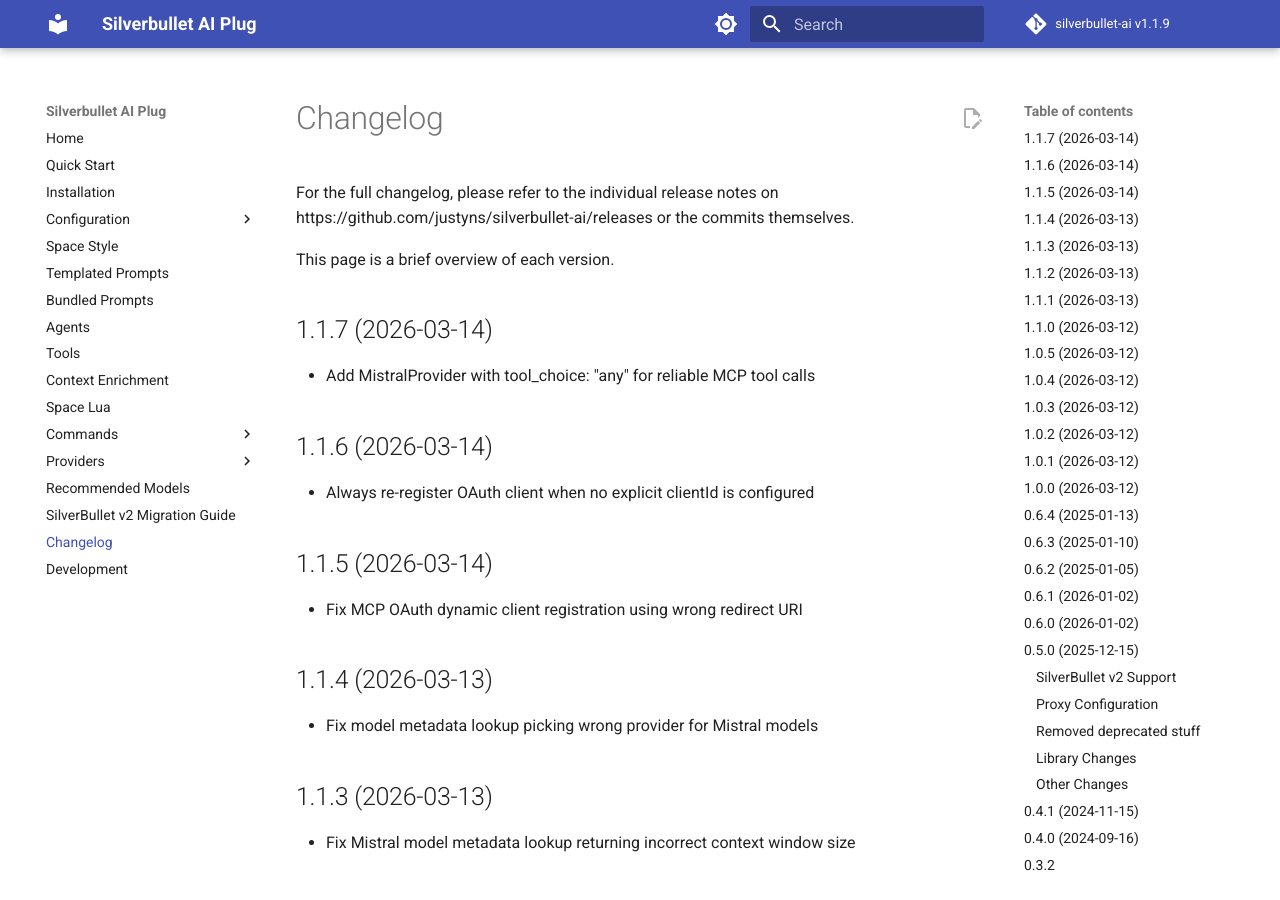
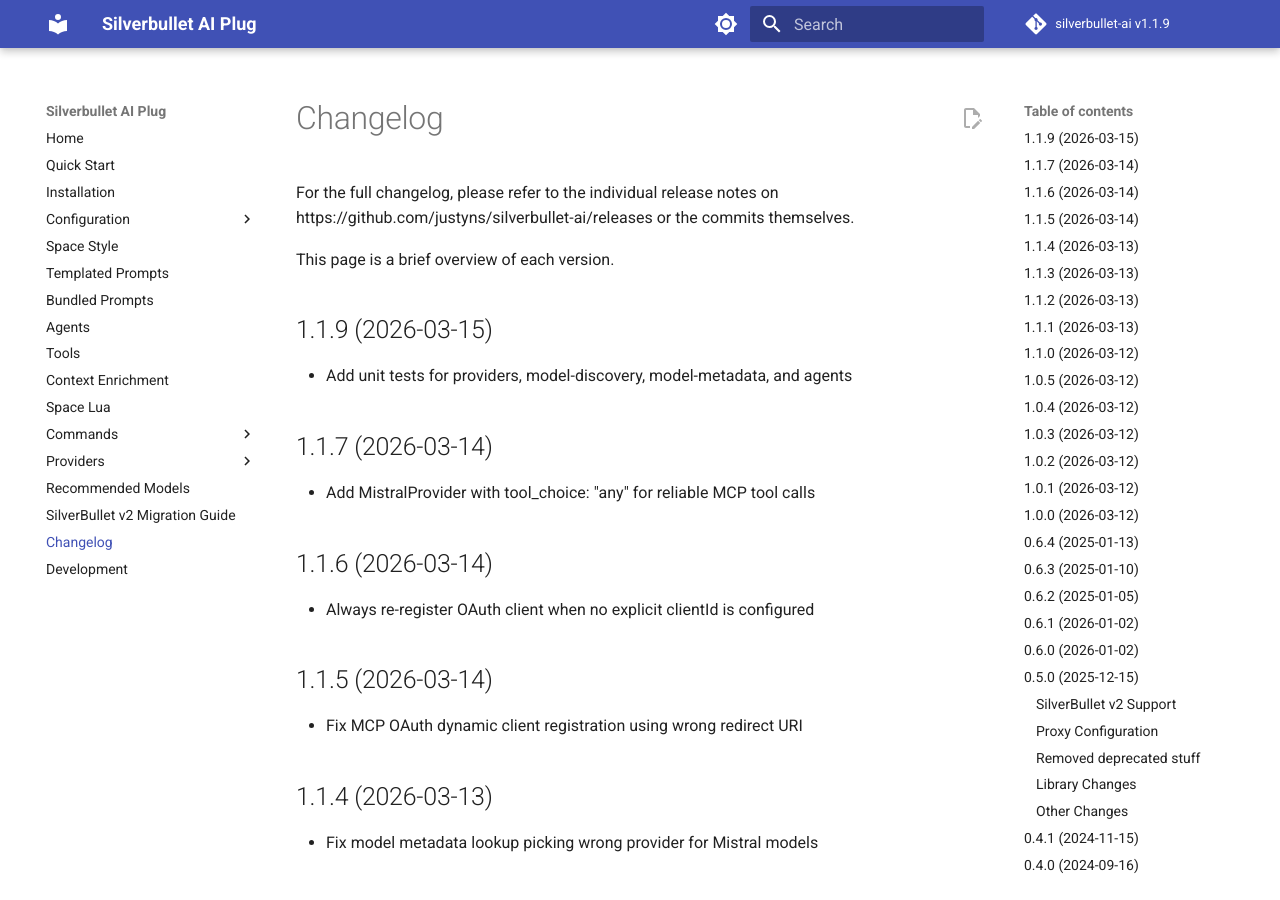
Before and after one commit to justyns/silverbullet-ai, an MkDocs documentation site: the page built from docs/Changelog.md, in a window 1280 px wide and 900 px high. Built offline with MkDocs 1.6.1 and Material for MkDocs 9.7.7, drawn with Linux system fonts in a browser that asks for light colours; comment, search, counter and statistics services are not loaded.

Commit message:
Update changelog for v1.1.9

```diff
--- a/docs/Changelog.md
+++ b/docs/Changelog.md
@@ -1,6 +1,10 @@
 For the full changelog, please refer to the individual release notes on https://github.com/justyns/silverbullet-ai/releases or the commits themselves.
 
 This page is a brief overview of each version.
+
+## 1.1.9 (2026-03-15)
+
+- Add unit tests for providers, model-discovery, model-metadata, and agents
 
 ## 1.1.7 (2026-03-14)
 
```
